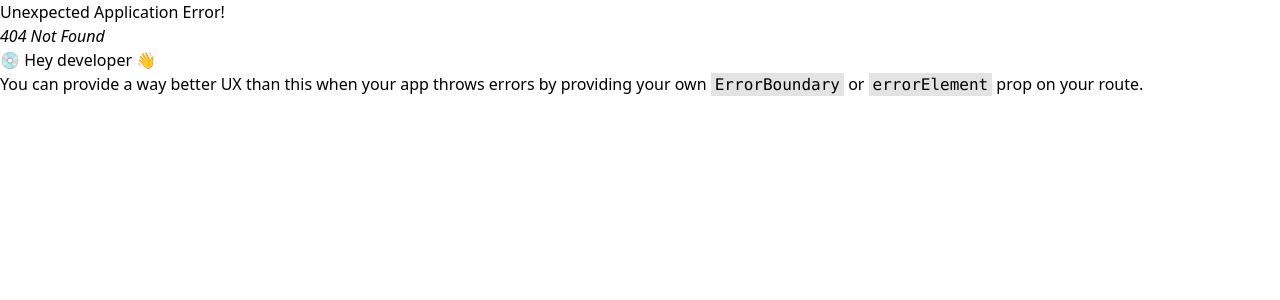
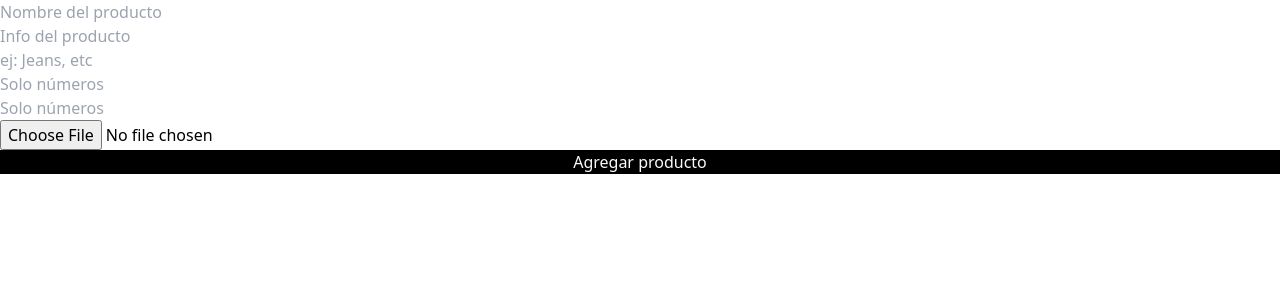
Before and after one commit to Luc0903/meta_tienda-frontend, a React (Vite) app: page /admin in a window 1280 px wide. Before the commit this address had no page. Shown: the top 300 px of the page. Built offline with nearby package versions, Linux system fonts and the light colour scheme.

Commit message:
:ambulance: Adding dependencies and  correcting bugs of AdminPage

```diff
--- a/package.json
+++ b/package.json
@@ -9,6 +9,7 @@
     "preview": "vite preview"
   },
   "dependencies": {
+    "axios": "^1.3.4",
     "react": "^18.2.0",
     "react-dom": "^18.2.0",
     "react-icons": "^4.7.1",
--- /dev/null
+++ b/src/components/NewProductForm.jsx
@@ -0,0 +1,115 @@
+import { v4 as uuidv4 } from 'uuid';
+
+function NewProductForm({ clotheInfo, handleChange, handleSubmit, fileInput }) {
+  // const productInputs = [
+  //   {
+  //     label: 'Nombre',
+  //     type: 'Text',
+  //     styles: '',
+  //     placeholder: 'Nombre del producto',
+  //     name: 'name',
+  //     value: clotheInfo.name,
+  //   },
+  //   {
+  //     label: 'Descripción',
+  //     type: 'Text',
+  //     styles: '',
+  //     placeholder: 'Ej: Talles, datos, etc',
+  //     name: 'description',
+  //     value: clotheInfo.description,
+  //   },
+  //   {
+  //     label: 'Categoria',
+  //     type: 'Text',
+  //     styles: '',
+  //     placeholder: 'Ej: Jeans, Camisas',
+  //     name: 'category',
+  //     value: clotheInfo.category,
+  //   },
+  //   {
+  //     label: 'Precio',
+  //     type: 'Text',
+  //     styles: '',
+  //     placeholder: 'Solo números',
+  //     name: 'price',
+  //     value: clotheInfo.price,
+  //   },
+  //   {
+  //     label: 'Stock',
+  //     type: 'Text',
+  //     styles: '',
+  //     placeholder: 'Solo números',
+  //     name: 'stock',
+  //     value: clotheInfo.stock,
+  //   },
+  // ];
+
+  return (
+    <form onSubmit={handleSubmit} className=' flex flex-col'>
+      {/* {productInputs.map((elem) => {
+        return (
+          <input
+            key={uuidv4()}
+            className={elem.styles}
+            placeholder={elem.placeholder}
+            name={elem.name}
+            onChange={(e) => handleChange(e)}
+            value={elem.value}
+            autoComplete='off'
+          />
+        );
+      })} */}
+      <input
+        type='text'
+        className=''
+        placeholder='Nombre del producto'
+        name='name'
+        onChange={handleChange}
+        value={clotheInfo.name}
+        autoComplete='off'
+      />
+      <input
+        type='text'
+        className=''
+        placeholder='Info del producto'
+        name='description'
+        onChange={handleChange}
+        value={clotheInfo.description}
+        autoComplete='off'
+      />
+      <input
+        type='text'
+        className=''
+        placeholder='ej: Jeans, etc'
+        name='category'
+        onChange={handleChange}
+        value={clotheInfo.category}
+        autoComplete='off'
+      />
+      <input
+        type='text'
+        className=''
+        placeholder='Solo números'
+        name='price'
+        onChange={handleChange}
+        value={clotheInfo.price}
+        autoComplete='off'
+      />
+      <input
+        type='text'
+        className=''
+        placeholder='Solo números'
+        name='stock'
+        onChange={handleChange}
+        value={clotheInfo.stock}
+        autoComplete='off'
+      />
+      <input type='file' name='productImage' ref={fileInput} accept='image/png, image/jpeg' />
+      <button className=' bg-black text-zinc-50' type='submit'>
+        Agregar producto
+      </button>
+    </form>
+  );
+}
+
+export default NewProductForm;
--- a/src/pages/AdminPage.jsx
+++ b/src/pages/AdminPage.jsx
@@ -1,4 +1,10 @@
-import { useState } from 'react';
+import { useState, createRef } from 'react';
+import { v4 as uuidv4 } from 'uuid';
+import NewProductForm from '../components/NewProductForm';
+import axios from 'axios';
+
+export default function AdminPage() {
+  const fileInput = createRef();
 
   const initialValue = {
     name: '',
@@ -8,35 +14,102 @@ const initialValue = {
     stock: '',
   };
 
-export function AdminPage() {
   const [clotheInfo, setClotheInfo] = useState(initialValue);
-  const [image, setImage] = useState();
 
-  function handleSubmit(e) {
-    e.preventDefalult();
-  }
+  // const productInputs = [
+  //   {
+  //     label: 'Nombre',
+  //     type: 'Text',
+  //     styles: '',
+  //     placeholder: 'Nombre del producto',
+  //     name: 'name',
+  //     value: clotheInfo.name,
+  //   },
+  //   {
+  //     label: 'Descripción',
+  //     type: 'Text',
+  //     styles: '',
+  //     placeholder: 'Ej: Talles, datos, etc',
+  //     name: 'description',
+  //     value: clotheInfo.description,
+  //   },
+  //   {
+  //     label: 'Categoria',
+  //     type: 'Text',
+  //     styles: '',
+  //     placeholder: 'Ej: Jeans, Camisas',
+  //     name: 'category',
+  //     value: clotheInfo.category,
+  //   },
+  //   {
+  //     label: 'Precio',
+  //     type: 'Text',
+  //     styles: '',
+  //     placeholder: 'Solo números',
+  //     name: 'price',
+  //     value: clotheInfo.price,
+  //   },
+  //   {
+  //     label: 'Stock',
+  //     type: 'Text',
+  //     styles: '',
+  //     placeholder: 'Solo números',
+  //     name: 'stock',
+  //     value: clotheInfo.stock,
+  //   },
+  // ];
 
-  function handleChage(e) {
+  function handleChange(e) {
     setClotheInfo({
       ...clotheInfo,
       [e.target.name]: e.target.value,
     });
   }
 
+  async function handleSubmit(e) {
+    e.preventDefault();
+
+    const formData = new FormData();
+    formData.append('clotheImage', fileInput.current.files[0]);
+
+    try {
+      let serverResponse = await fetch('http://localhost:8000/api/images', {
+        method: 'POST',
+        body: formData,
+        mode: 'cors',
+      });
+
+      let imageFileData = await serverResponse.json();
+
+      if (imageFileData) {
+        const { createdProduct } = await axios.post('http://localhost:8000/api/products', {
+          ...clotheInfo,
+          url: imageFileData.result.secure_url,
+        });
+        console.log(createdProduct);
+      }
+    } catch (error) {
+      console.log('Mensaje de error', error);
+    }
+  }
+
   return (
     <div>
-      <form onSubmit={handleSubmit}>
-        //Este input solo va a servir para el nombre del producto, faltan todos los demás
-        <input
-          type='text'
-          className=''
-          placeholder='Nombre'
-          name='name'
-          onChange={handleChage}
-          value={clotheInfo.name}
-          autoComplete='off'
+      <NewProductForm
+        handleChange={handleChange}
+        handleSubmit={handleSubmit}
+        fileInput={fileInput}
+        clotheInfo={clotheInfo}
       />
-      </form>
+      {/* <form onSubmit={handleSubmit}>
+        {productInputs.map((elem) => {
+          return generateInput(elem);
+        })}
+        <input type='file' name='productImage' ref={fileInput} accept='image/png, image/jpeg' />
+        <button className=' bg-black text-zinc-50' type='submit'>
+          Agregar producto
+        </button>
+      </form> */}
     </div>
   );
 }
```
Also changed, not shown: src/routes/index.jsx (+14 -10 lines), 1 other file (tests, documents, lock files or other folders). Lines whose indentation alone changed are shown as unchanged.
